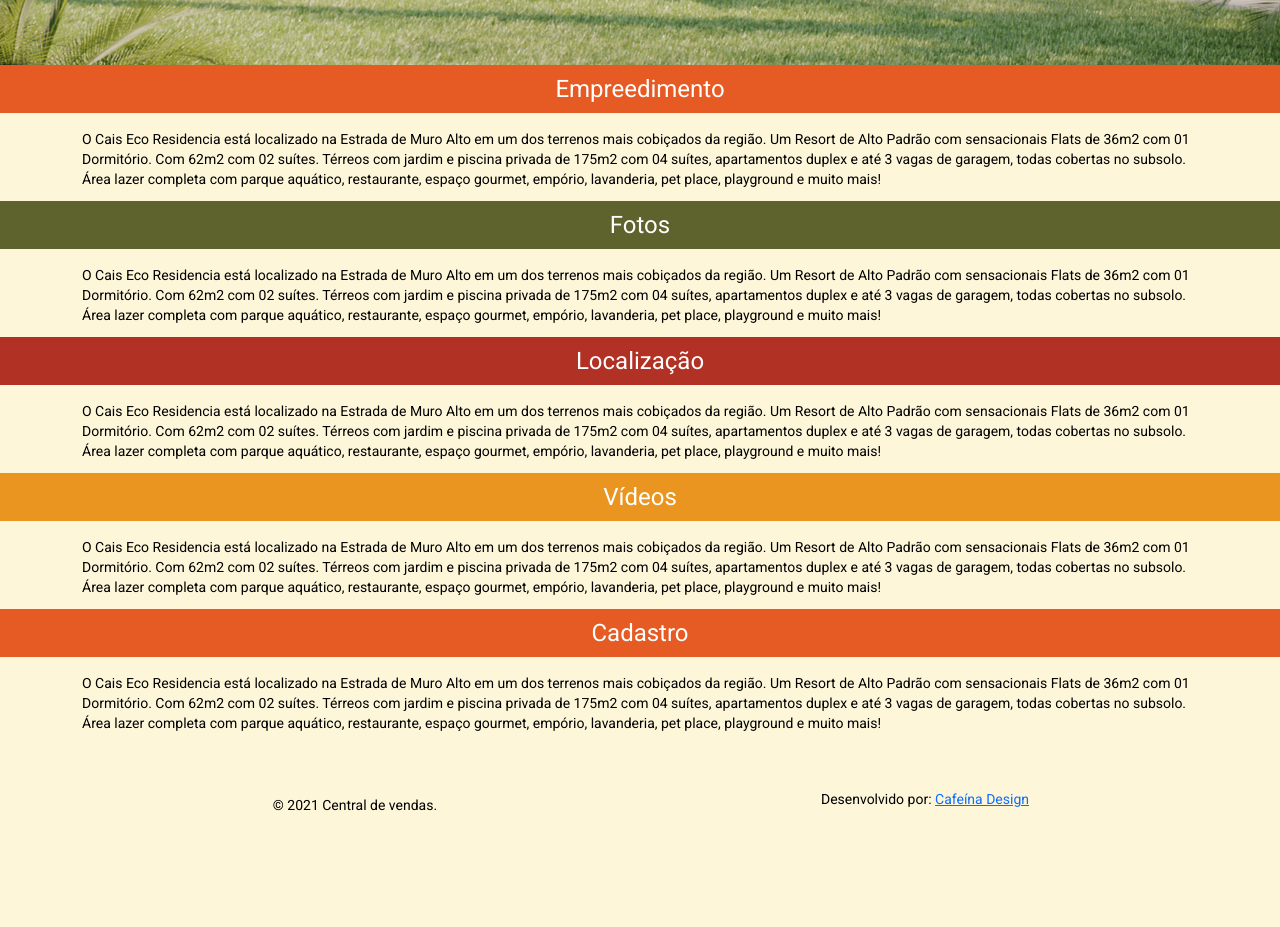
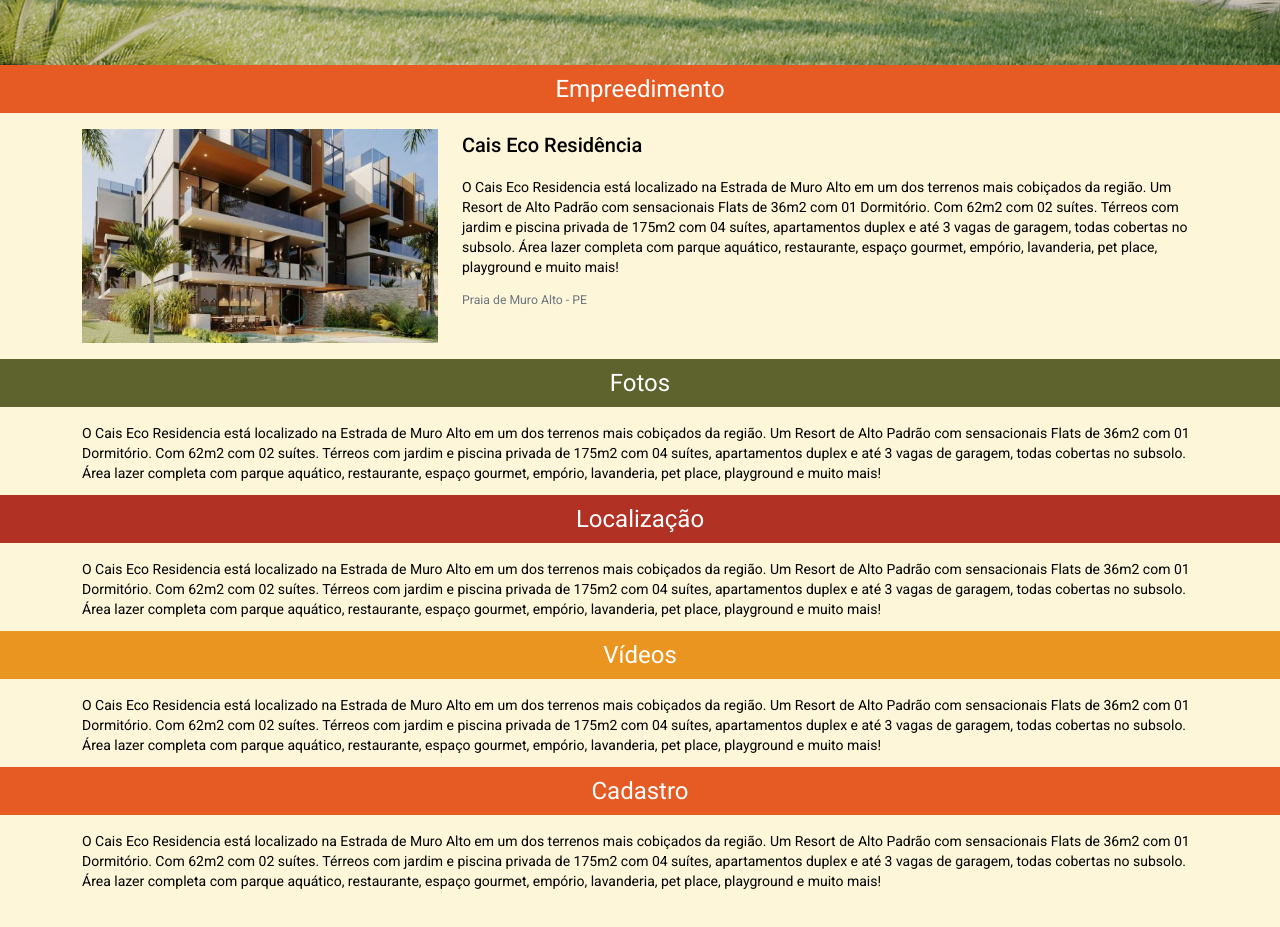
Before and after one commit to cafeinadesign/centraldevendascais, an Angular app: page / in a window 1280 px wide. Shown: the part 980-1907 px from the top of the page. Before the commit the page ends 1809 px from the top, so only its background shows below. Built offline with nearby package versions, Linux system fonts and the light colour scheme.

Commit message:
empreedimento

```diff
--- a/src/app/app.component.html
+++ b/src/app/app.component.html
@@ -30,7 +30,14 @@
   <div id="empreedimento">
     <h1 style="color: #fff;background-color: #e65b24;" class="text-center pt-2 pb-2">Empreedimento</h1>
     <div class="container">
-      <p>O Cais Eco Residencia está localizado na Estrada de Muro Alto em um dos terrenos mais cobiçados da região. Um Resort de Alto Padrão com sensacionais Flats de 36m2 com 01 Dormitório. Com 62m2 com 02 suítes. Térreos com jardim e piscina privada de 175m2 com 04 suítes, apartamentos duplex e até 3 vagas de garagem, todas cobertas no subsolo. Área lazer completa com parque aquático, restaurante, espaço gourmet, empório, lavanderia, pet place, playground e muito mais!</p>
+      <div class="row pb-3">
+        <div class="col-4"><img src="../assets/empreendimento.jpeg" alt="Cais Eco Residência" class="img-fluid"></div>
+        <div class="col-8">
+          <h2 class="card-title">Cais Eco Residência</h2>
+          <p>O Cais Eco Residencia está localizado na Estrada de Muro Alto em um dos terrenos mais cobiçados da região. Um Resort de Alto Padrão com sensacionais Flats de 36m2 com 01 Dormitório. Com 62m2 com 02 suítes. Térreos com jardim e piscina privada de 175m2 com 04 suítes, apartamentos duplex e até 3 vagas de garagem, todas cobertas no subsolo. Área lazer completa com parque aquático, restaurante, espaço gourmet, empório, lavanderia, pet place, playground e muito mais!</p>
+          <p class="card-text"><small class="text-muted">Praia de Muro Alto - PE</small></p>
+        </div>
+      </div>
     </div>
   </div>
   <div id="fotos">
```
Also changed, not shown: src/assets/empreendimento.jpeg (added).
